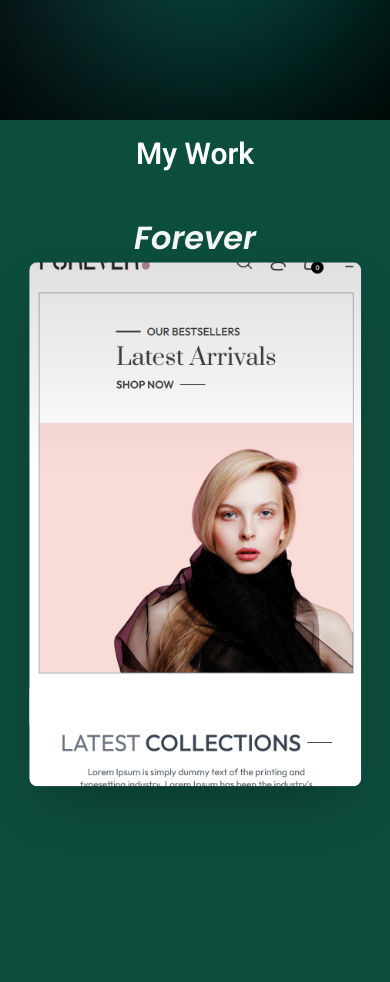
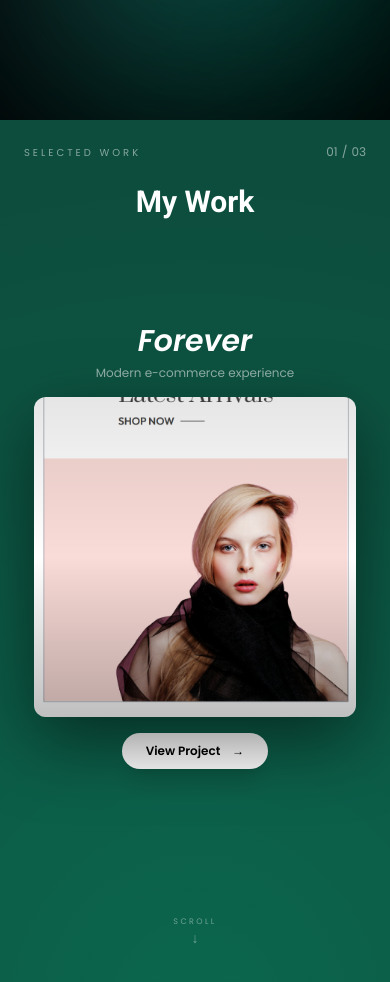
Before and after one commit to kumar-sudhakar/my-portfolio, a React (Vite) app in the folder my-portfolio/: page / in a window 390 px wide. Shown: the part 2280-3262 px from the top of the page. Built offline with nearby package versions, Linux system fonts and the light colour scheme.

Commit message:
style: enhance projects section UI and responsiveness

```diff
--- a/my-portfolio/src/sections/Projects.jsx
+++ b/my-portfolio/src/sections/Projects.jsx
@@ -1,4 +1,4 @@
-import React, { useState, useEffect, useMemo, useRef } from "react";
+import React, { useState, useEffect, useRef } from "react";
 import {
   motion,
   AnimatePresence,
@@ -9,6 +9,7 @@ import {
 import img1 from "../assets/img1.png";
 import img2 from "../assets/img2.png";
 import img3 from "../assets/img3.png";
+
 import photo1 from "../assets/photo1.png";
 import photo2 from "../assets/photo2.png";
 import photo3 from "../assets/photo3.png";
@@ -18,19 +19,26 @@ const useIsMobile = (query = "(max-width: 639px)") => {
     if (typeof window !== "undefined") {
       return window.matchMedia(query).matches;
     }
+
     return false;
   });
 
   useEffect(() => {
     if (typeof window === "undefined") return;
 
-    const mql = window.matchMedia(query);
-    const handler = (e) => setIsMobile(e.matches);
+    const mediaQuery = window.matchMedia(query);
 
-    setIsMobile(mql.matches);
-    mql.addEventListener("change", handler);
+    const handleChange = (event) => {
+      setIsMobile(event.matches);
+    };
 
-    return () => mql.removeEventListener("change", handler);
+    setIsMobile(mediaQuery.matches);
+
+    mediaQuery.addEventListener("change", handleChange);
+
+    return () => {
+      mediaQuery.removeEventListener("change", handleChange);
+    };
   }, [query]);
 
   return isMobile;
@@ -38,47 +46,47 @@ const useIsMobile = (query = "(max-width: 639px)") => {
 
 export default function Projects() {
   const isMobile = useIsMobile();
-  const sceneRef = useRef(null);
+  const sectionRef = useRef(null);
 
-  const projects = useMemo(
-    () => [
+  const projects = [
     {
       title: "Forever",
-        link: "https://www.nkstudio.in",
+      description: "Modern e-commerce experience",
+      link: "",
       bgColor: "#0D4D3D",
       image: isMobile ? photo1 : img1,
     },
     {
       title: "QuickChat",
-        link: "https://www.gamily.in",
+      description: "Real-time communication platform",
+      link: "",
       bgColor: "#071426",
       image: isMobile ? photo2 : img2,
     },
     {
-        title: "Ai Code Reviewer",
-        link: "https://www.hungrytiger.in",
+      title: "AI Code Reviewer",
+      description: "AI-powered code analysis tool",
+      link: "",
       bgColor: "#1D0D4D",
       image: isMobile ? photo3 : img3,
     },
-    ],
-    [isMobile]
-  );
+  ];
 
   const { scrollYProgress } = useScroll({
-    target: sceneRef,
+    target: sectionRef,
     offset: ["start start", "end end"],
   });
 
-  const thresholds = useMemo(
-    () => projects.map((_, i) => (i + 1) / projects.length),
-    [projects]
+  const [activeIndex, setActiveIndex] = useState(0);
+
+  useMotionValueEvent(scrollYProgress, "change", (value) => {
+    // Divide scroll progress into equal parts
+    const index = Math.min(
+      Math.floor(value * projects.length),
+      projects.length - 1
     );
 
-  const [activeIndex, setActiveIndex] = useState(0);
-
-  useMotionValueEvent(scrollYProgress, "change", (v) => {
-    const idx = thresholds.findIndex((t) => v <= t);
-    setActiveIndex(idx === -1 ? thresholds.length - 1 : idx);
+    setActiveIndex(index);
   });
 
   const activeProject = projects[activeIndex];
@@ -86,109 +94,204 @@ export default function Projects() {
   return (
     <section
       id="projects"
-      ref={sceneRef}
+      ref={sectionRef}
       className="relative text-white"
       style={{
-        height: `${100 * projects.length}vh`,
+        height: `${projects.length * 100}vh`,
         backgroundColor: activeProject.bgColor,
-        transition: "background-color 400ms ease",
+        transition: "background-color 500ms ease",
       }}
     >
-      <div className="sticky top-0 h-screen flex flex-col items-center justify-center">
-        <h2
-          className={`text-3xl font-semibold z-10 text-center ${
-            isMobile ? "mt-4" : "mt-8"
-          }`}
-        >
+      {/* Background Glow */}
+      <motion.div
+        key={activeIndex}
+        initial={{ opacity: 0 }}
+        animate={{ opacity: 1 }}
+        transition={{ duration: 0.5 }}
+        className="absolute inset-0 pointer-events-none"
+        style={{
+          background:
+            activeIndex === 0
+              ? "radial-gradient(circle at 50% 35%, rgba(0,255,180,0.14), transparent 50%)"
+              : activeIndex === 1
+              ? "radial-gradient(circle at 50% 35%, rgba(0,150,255,0.14), transparent 50%)"
+              : "radial-gradient(circle at 50% 35%, rgba(150,80,255,0.16), transparent 50%)",
+        }}
+      />
+
+      {/* Sticky Viewport */}
+      <div className="sticky top-0 h-screen w-full overflow-hidden">
+
+        {/* Top Header */}
+        <div className="absolute top-6 sm:top-8 left-0 w-full px-6 sm:px-10 flex justify-between items-center z-50">
+          <span className="text-[10px] sm:text-xs uppercase tracking-[0.3em] text-white/50">
+            Selected Work
+          </span>
+
+          <span className="text-xs sm:text-sm text-white/50">
+            {String(activeIndex + 1).padStart(2, "0")}
+            <span className="mx-1">/</span>
+            {String(projects.length).padStart(2, "0")}
+          </span>
+        </div>
+
+        {/* Main Content */}
+        <div className="h-full w-full flex flex-col items-center justify-center px-4 sm:px-6">
+
+          {/* Heading */}
+          <h2 className="absolute top-16 sm:top-14 md:top-16 text-3xl sm:text-4xl md:text-5xl font-bold z-40">
             My Work
           </h2>
 
-        <div
-          className={`relative w-full flex-1 flex items-center justify-center ${
-            isMobile ? "-mt-4" : ""
-          }`}
+          {/* Project */}
+          <div className="w-full max-w-[1200px] flex items-center justify-center">
+
+            <AnimatePresence mode="wait">
+              <motion.div
+                key={activeProject.title}
+                initial={{
+                  opacity: 0,
+                  y: 35,
+                }}
+                animate={{
+                  opacity: 1,
+                  y: 0,
+                }}
+                exit={{
+                  opacity: 0,
+                  y: -35,
+                }}
+                transition={{
+                  duration: 0.45,
+                  ease: "easeOut",
+                }}
+                className="w-full flex flex-col items-center"
               >
-          {projects.map((project, idx) => (
-            <div
-              key={project.title}
-              className={`absolute top-1/2 left-1/2 -translate-x-1/2 -translate-y-1/2 transition-all duration-500 ${
-                activeIndex === idx
-                  ? "opacity-100 z-20"
-                  : "opacity-0 z-0 sm:z-10"
-              }`}
-              style={{
-                width: "85%",
-                maxWidth: "1200px",
+
+                {/* Label */}
+                <p className="text-[9px] sm:text-xs uppercase tracking-[0.35em] text-white/45 mb-2">
+                                  {/*   Featured Project */}
+                </p>
+
+                {/* Title */}
+                <h3 className="text-3xl sm:text-4xl md:text-5xl lg:text-6xl italic font-semibold text-center leading-tight">
+                  {activeProject.title}
+                </h3>
+
+                {/* Description */}
+                <p className="mt-1 text-xs sm:text-sm md:text-base text-white/55 text-center">
+                  {activeProject.description}
+                </p>
+
+                {/* Image */}
+                <motion.div
+                  whileHover={!isMobile ? { scale: 1.015 } : {}}
+                  transition={{ duration: 0.35 }}
+                  className="
+                    relative
+                    mt-4
+                    sm:mt-5
+                    w-[90%]
+                    sm:w-[84%]
+                    md:w-[78%]
+                    lg:w-[72%]
+                    h-[38vh]
+                    sm:h-[41vh]
+                    md:h-[44vh]
+                    lg:h-[45vh]
+                    overflow-hidden
+                    rounded-xl
+                    sm:rounded-2xl
+                    shadow-[0_25px_70px_rgba(0,0,0,0.5)]
+                  "
+                >
+                  <motion.img
+                    src={activeProject.image}
+                    alt={activeProject.title}
+                    loading="lazy"
+                    initial={{ scale: 1.05 }}
+                    animate={{ scale: 1 }}
+                    transition={{
+                      duration: 0.7,
+                      ease: "easeOut",
                     }}
-            >
-              <AnimatePresence mode="wait">
-                {activeIndex === idx && (
-                  <motion.h3
-                    key={project.title}
-                    initial={{ opacity: 0, y: -30 }}
-                    animate={{ opacity: 1, y: 0 }}
-                    exit={{ opacity: 0, y: 30 }}
-                    transition={{ duration: 0.5, ease: "easeOut" }}
-                    className={`block text-center text-[clamp(2rem,6vw,5rem)] text-white/95 sm:absolute sm:-top-20 sm:left-[35%] lg:-left-[5%] sm:mb-0 italic font-semibold ${
-                      isMobile ? "-mt-24" : ""
-                    }`}
-                    style={{
-                      zIndex: 5,
-                      textAlign: isMobile ? "center" : "left",
-                    }}
-                  >
-                    {project.title}
-                  </motion.h3>
-                )}
-              </AnimatePresence>
-
-              <div
-                className={`relative w-full overflow-hidden bg-black/20 shadow-2xl md:shadow-[0_35px_60px_-15px_rgba(0,0,0,0.7)] ${
-                  isMobile ? "mb-6 rounded-lg" : "mb-10 sm:mb-12 rounded-xl"
-                } h-[62vh] sm:h-[66vh]`}
-                style={{
-                  zIndex: 10,
-                  transition: "box-shadow 250ms ease",
-                }}
-              >
-                <img
-                  src={project.image}
-                  alt={project.title}
-                  loading="lazy"
-                  className="w-full h-full object-cover drop-shadow-xl md:drop-shadow-2xl"
-                  style={{
-                    position: "relative",
-                    zIndex: 10,
-                    filter: "drop-shadow(0 16px 40px rgba(0,0,0,0.65))",
-                    transition: "filter 200ms ease",
-                  }}
+                    className="w-full h-full object-cover"
                   />
 
-                <div
-                  className="pointer-events-none absolute inset-0"
-                  style={{
-                    zIndex: 11,
-                    background:
-                      "linear-gradient(180deg, rgba(0,0,0,0.12) 0%, rgba(0,0,0,0) 40%)",
+                  {/* Image Overlay */}
+                  <div className="absolute inset-0 bg-gradient-to-t from-black/25 via-transparent to-black/10 pointer-events-none" />
+                </motion.div>
+
+                {/* Button */}
+                <motion.a
+                  href={activeProject.link}
+                  target="_blank"
+                  rel="noopener noreferrer"
+                  aria-label={`View ${activeProject.title} project`}
+                  whileHover={
+                    !isMobile
+                      ? {
+                          scale: 1.06,
+                          y: -3,
+                        }
+                      : {}
+                  }
+                  whileTap={{
+                    scale: 0.95,
                   }}
-                />
+                  className="
+                    group
+                    mt-4
+                    sm:mt-5
+                    inline-flex
+                    items-center
+                    gap-3
+                    px-6
+                    sm:px-7
+                    py-2.5
+                    sm:py-3
+                    rounded-full
+                    bg-white
+                    text-black
+                    text-xs
+                    sm:text-sm
+                    md:text-base
+                    font-semibold
+                    shadow-xl
+                    transition-all
+                    duration-300
+                  "
+                >
+                  <span>View Project</span>
+
+                  <span className="transition-transform duration-300 group-hover:translate-x-1">
+                    →
+                  </span>
+                </motion.a>
+              </motion.div>
+            </AnimatePresence>
           </div>
 
-              <div
-                className={`absolute ${isMobile ? "bottom-20" : "bottom-10"}`}
+          {/* Scroll Indicator */}
+          <div className="absolute bottom-4 sm:bottom-6 flex flex-col items-center text-white/40 z-40">
+            <span className="text-[8px] sm:text-[9px] uppercase tracking-[0.3em]">
+              Scroll
+            </span>
+
+            <motion.span
+              animate={{
+                y: [0, 5, 0],
+              }}
+              transition={{
+                duration: 1.4,
+                repeat: Infinity,
+                ease: "easeInOut",
+              }}
+              className="text-sm sm:text-base"
             >
-                <a
-                  href={activeProject?.link}
-                  target="_blank"
-                  rel="noopener noreferrer"
-                  aria-label={`View ${activeProject?.title}`}
-                  className="inline-block px-6 py-3 font-semibold rounded-lg bg-white text-black hover:bg-gray-200 transition-all"
-                >
-                  View Project
-                </a>
+              ↓
+            </motion.span>
           </div>
-            </div>
-          ))}
         </div>
       </div>
     </section>
```
Lines whose indentation alone changed are shown as unchanged.
